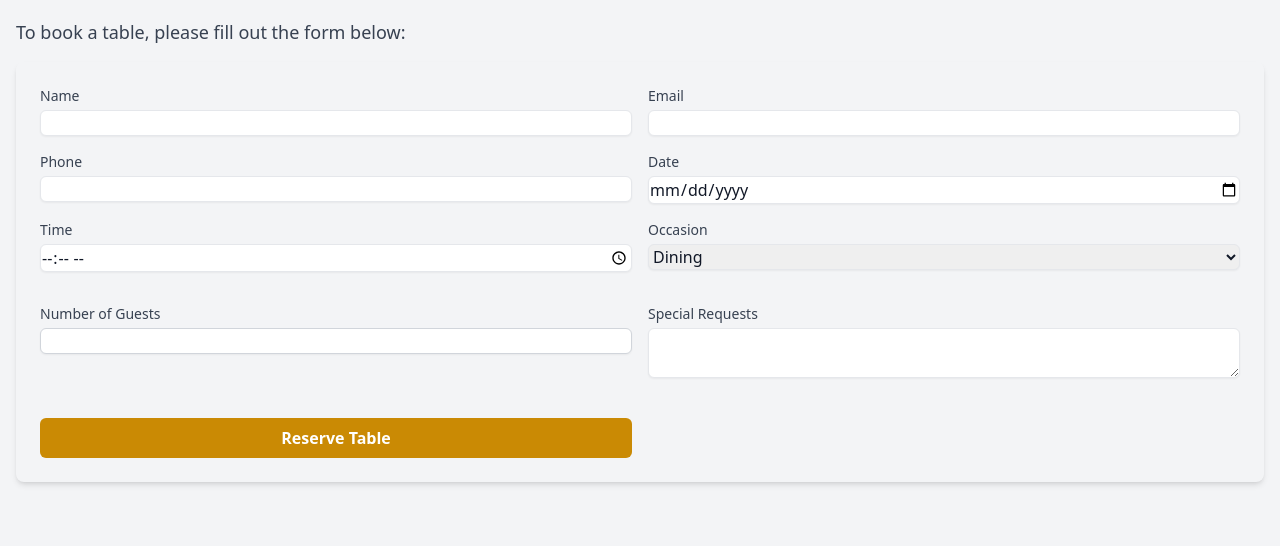
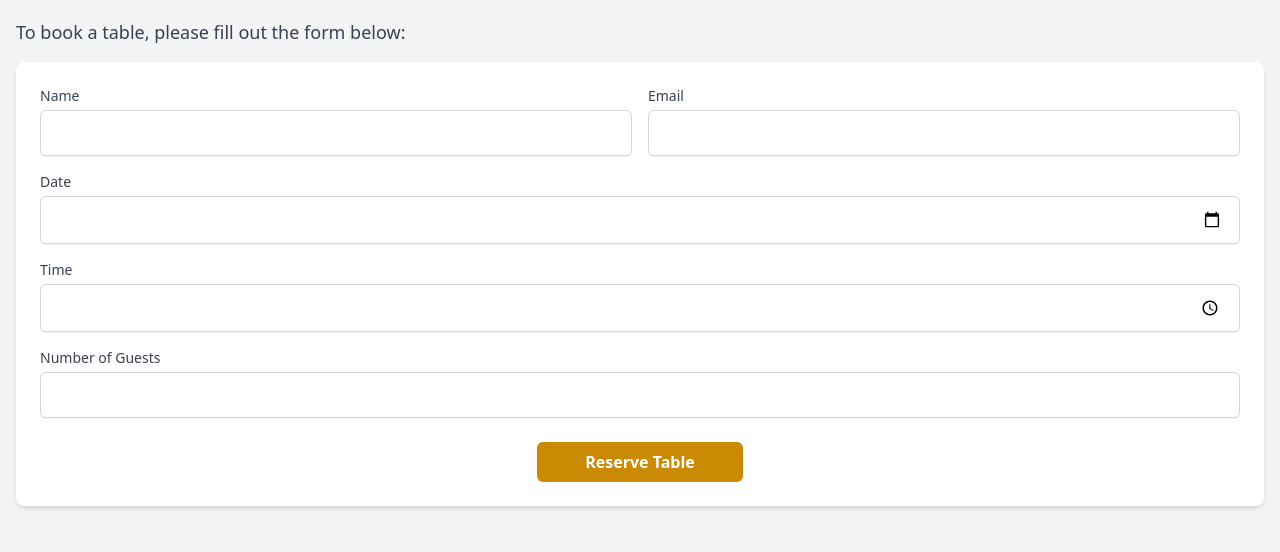
Before and after one commit to Th3ngSer/T-Rester, a plain HTML site: page Resevations/reservations.html in a window 1280 px wide. Shown: the part 248-800 px from the top of the page. Drawn offline with nearby package versions, Linux system fonts and the light colour scheme.

Commit message:
Modified file

```diff
--- a/Resevations/reservations.html
+++ b/Resevations/reservations.html
@@ -1,5 +1,6 @@
 <!DOCTYPE html>
 <html lang="en">
+
 <head>
 	<meta charset="UTF-8">
 	<meta name="viewport" content="width=device-width, initial-scale=1.0">
@@ -7,32 +8,42 @@
 	<link rel="stylesheet" href="reservations.css">
 	<script src="https://cdn.tailwindcss.com"></script>
 </head>
+
 <body>
 	<header class="shadow-md pt-2 top-0 z-50 sticky">
 		<nav class="container mx-auto flex justify-between items-center px-8 mt-4">
 			<button>
-                <img src="/Photo/Logo.png" class="w-15 h-20 rounded-full hover:text-sky-500 ext-5xl font-bold transition duration-200">
+				<img src="/Photo/Logo.png"
+					class="w-15 h-20 rounded-full hover:text-sky-500 ext-5xl font-bold transition duration-200">
 				<p class="text-yellow-500 font-medium">T - Rester</p>
 			</button>
 			<ul class="flex space-x-4 margin-right-8 text-xl">
-                <li><a href="/index.html" class="nav-link text-yellow-500 hover:text-white-700 font-medium transition duration-200">Home</a></li>
-                <li><a href="/About_us/about.html" class="nav-link text-yellow-500 hover:text-white-600 font-medium transition duration-200">About us</a></li>
-                <li><a href="/Menu/menu.html" class="nav-link text-yellow-500 hover:text-white-700 font-medium transition duration-200">Menu</a></li>
-                <li><a href="/Resevations/reservations.html" class="nav-link text-yellow-500 hover:text-white-700 font-medium transition duration-200">Pages</a></li>
-                <li><a href="/Contact_us/contact.html" class="nav-link text-yellow-500 hover:text-white-600 font-medium transition duration-200">Contact us</a></li>
+				<li><a href="/index.html"
+						class="nav-link text-yellow-500 hover:text-white-700 font-medium transition duration-200">Home</a>
+				</li>
+				<li><a href="/About_us/about.html"
+						class="nav-link text-yellow-500 hover:text-white-600 font-medium transition duration-200">About
+						us</a></li>
+				<li><a href="/Menu/menu.html"
+						class="nav-link text-yellow-500 hover:text-white-700 font-medium transition duration-200">Menu</a>
+				</li>
+				<li><a href="/Resevations/reservations.html"
+						class="nav-link text-yellow-500 hover:text-white-700 font-medium transition duration-200">Pages</a>
+				</li>
+				<li><a href="/Contact_us/contact.html"
+						class="nav-link text-yellow-500 hover:text-white-600 font-medium transition duration-200">Contact
+						us</a></li>
 				<li>
-                    <form id="search-form" class="relative flex items-center bg-gray-200 rounded-full shadow-md hover:shadow-lg transition duration-300">
-                    <input
-                        type="text"
-                        id="search-input"
-                        placeholder="Search..."
-                        class="bg-transparent text-gray-700 rounded-full py-2 px-4 focus:outline-none focus:ring-2 focus:ring-gold-700 w-48 transition duration-300"
-                    >
-                    <button
-                        type="submit"
+					<form id="search-form"
+						class="relative flex items-center bg-gray-200 rounded-full shadow-md hover:shadow-lg transition duration-300">
+						<input type="text" id="search-input" placeholder="Search..."
+							class="bg-transparent text-gray-700 rounded-full py-2 px-4 focus:outline-none focus:ring-2 focus:ring-gold-700 w-48 transition duration-300">
+						<button type="submit"
 							class="absolute right-2 text-gray-500 hover:text-gray-700 transition duration-300">
-                        <svg xmlns="http://www.w3.org/2000/svg" class="h-5 w-5" fill="none" viewBox="0 0 24 24" stroke="currentColor">
-                            <path stroke-linecap="round" stroke-linejoin="round" stroke-width="2" d="M21 21l-4.35-4.35m2.85-6.15a7 7 0 11-14 0 7 7 0 0114 0z" />
+							<svg xmlns="http://www.w3.org/2000/svg" class="h-5 w-5" fill="none" viewBox="0 0 24 24"
+								stroke="currentColor">
+								<path stroke-linecap="round" stroke-linejoin="round" stroke-width="2"
+									d="M21 21l-4.35-4.35m2.85-6.15a7 7 0 11-14 0 7 7 0 0114 0z" />
 							</svg>
 						</button>
 					</form>
@@ -45,58 +56,51 @@
 
 	<section id="reservations" class="py-16 bg-gray-100">
 		<div class="container mx-auto px-4">
-    <h2 class="text-4xl font-bold text-gray-900 mb-6">Make a Reservation</h2>
+			<h2 class="text-4xl font-bold text-gray-900 mb-6 ">Make a Reservation</h2>
 			<p class="text-lg text-gray-700 mb-4">To book a table, please fill out the form below:</p>
 
-    <form id="reservation-form" class="bg-white= p-6 rounded-lg shadow-md">
-      <div class=" grid grid-cols-1 md:grid-cols-2 gap-4">
+			<form id="reservation-form" class="bg-white p-6 rounded-lg shadow-md">
+				<div class="grid grid-cols-1 md:grid-cols-2 gap-4">
 					<div>
 						<label for="name" class="block text-sm font-medium text-gray-700">Name</label>
-          <input type="text" id="name" name="name" required class="mt-1 block w-full border border-black-300 text-gray-900 rounded-md shadow-sm focus:ring focus:ring-yellow-600">
+						<input type="text" id="name" name="name" required
+							class="mt-1  block w-full border px-4 py-2 text-lg border-gray-300 rounded-md shadow-sm focus:ring focus:ring-yellow-600">
 					</div>
 					<div>
 						<label for="email" class="block text-sm font-medium text-gray-700">Email</label>
-            <input type="email" id="email" name="email" required class="mt-1 block w-full border border-black-300 text-gray-900 rounded-md shadow-sm focus:ring focus:ring-yellow-600">
+						<input type="email" id="email" name="email" required
+							class="mt-1 block w-full border  px-4 py-2 text-lg border-gray-300 rounded-md shadow-sm focus:ring focus:ring-yellow-600">
 					</div>
-        <div>
-          <label for="phone" class="block text-sm font-medium text-gray-700">Phone</label>
-          <input type="tel" id="phone" name="phone" required class="mt-1 block w-full border border-black-300 text-gray-900 rounded-md shadow-sm focus:ring focus:ring-yellow-600">
 				</div>
 
-        <div>
+				<div class="mt-4">
 					<label for="date" class="block text-sm font-medium text-gray-700">Date</label>
-            <input type="date" id="date" name="date" required class="mt-1 block w-full border border-black-300 text-gray-900 rounded-md shadow-sm focus:ring focus:ring-yellow-600">
+					<input type="date" id="date" name="date" required
+						class="mt-1 block w-full border  px-4 py-2 text-lg border-gray-300 rounded-md shadow-sm focus:ring focus:ring-yellow-600">
 				</div>
 
-        <div>
+				<div class="mt-4">
 					<label for="time" class="block text-sm font-medium text-gray-700">Time</label>
-            <input type="time" id="time" name="time" required class="mt-1 block w-full border border-black-300 text-gray-900 rounded-md shadow-sm focus:ring focus:ring-yellow-600">
+					<input type="time" id="time" name="time" required
+						class="mt-1 block w-full border  px-4 py-2 text-lg border-gray-300 rounded-md shadow-sm focus:ring focus:ring-yellow-600">
 				</div>
 
-        <div>
-            <label for="occasion" class="block text-sm font-medium text-gray-700">Occasion</label>
-            <select id="occasion" name="occasion" class="mt-1 block w-full border border-black-300 text-gray-900 rounded-md shadow-sm focus:ring focus:ring-yellow-600">
-                <option value="dining">Dining</option>
-                <option value="birthday">Birthday</option>
-                <option value="anniversary">Anniversary</option>
-                <option value="other">Other</option>
-            </select>
-        </div>
 				<div class="mt-4">
 					<label for="guests" class="block text-sm font-medium text-gray-700">Number of Guests</label>
-            <input type="number" id="guests" name="guests" required min="1" max="20" class="mt-1 block w-full border border-gray-300 text-gray-900 rounded-md shadow-sm focus:ring focus:ring-yellow-600">
+					<input type="number" id="guests" name="guests" required min="1" max="20"
+						class="mt-1 block w-full border  px-4 py-2 text-lg border-gray-300 rounded-md shadow-sm focus:ring focus:ring-yellow-600">
 				</div>
-        <div class="mt-4">
-            <label for="special-requests" class="block text-sm font-medium text-gray-700">Special Requests</label>
-            <textarea id="special-requests" name="special-requests" rows="2" class="mt-1 block w-full border border-black-300 text-gray-900 rounded-md shadow-sm focus:ring focus:ring-yellow-600"></textarea>
+				<div class="flex justify-center">
+                    <button type="submit"
+					class=" mt-6 bg-yellow-600 hover:bg-yellow-700 text-white font-bold py-2 px-12 rounded-md transition duration-200">
+					Reserve Table
+				   </button>
 			    </div>
 
-      <button type="submit" class="submit mt-6 bg-yellow-600 hover:bg-yellow-700 text-white font-bold py-2 px-4 rounded-md transition duration-200">
-        Reserve Table
-      </button>
 			</form>
 		</div>
 	</section>
+
 
 
 	<section class="py-16 bg-white">
@@ -113,19 +117,15 @@
 				<p class="text-lg text-gray-700 mb-4">** 123 Khmer Street, Phnom Penh, Cambodia</p>
 				<p class="text-lg text-gray-700 mb-6">** Email: info@T-Rester.com</p>
 				<p class="text-lg text-gray-700 mb-6">** Phone: +855 96 728 033 1</p>
-                <a href="https://maps.app.goo.gl/YourGoogleMapsLink" target="_blank" class="btn-primary inline-block">Get Directions</a>
+				<a href="https://maps.app.goo.gl/YourGoogleMapsLink" target="_blank"
+					class="btn-primary inline-block">Get Directions</a>
 			</div>
 			<div class="map-placeholder bg-gray-300 w-full h-80 rounded-lg overflow-hidden shadow-lg">
 				<iframe
 					src="https://www.google.com/maps/embed?pb=!1m18!1m12!1m3!1d15664.120023617196!2d104.91039868710332!3d11.558363765103444!2m3!1f0!2f0!3f0!3m2!1i1024!2i768!4f13.1!3m3!1m2!1s0x3109513dc76a6be3%3A0x9c00e628ee3e911c!2sPhnom%20Penh%2C%20Cambodia!5e0!3m2!1sen!2suk!4v1701234567890!5m2!1sen!2suk"
-                    width="100%"
-                    height="100%"
-                    style="border:0;"
-                    allowfullscreen=""
-                    loading="lazy"
+					width="100%" height="100%" style="border:0;" allowfullscreen="" loading="lazy"
 					referrerpolicy="no-referrer-when-downgrade"
-                    title="Google Maps Location of Delicious Bites"
-                ></iframe>
+					title="Google Maps Location of Delicious Bites"></iframe>
 			</div>
 		</div>
 	</section>
@@ -139,7 +139,8 @@
 				<div>
 					<h3 class="text-xl font-bold text-white mb-4">About Us</h3>
 					<p class="text-gray-400 text-sm">
-                    T-Rester is dedicated to serving the finest Cambodian cuisine with a warm and welcoming atmosphere. Join us for an unforgettable dining experience.
+						T-Rester is dedicated to serving the finest Cambodian cuisine with a warm and welcoming
+						atmosphere. Join us for an unforgettable dining experience.
 					</p>
 				</div>
 
@@ -147,10 +148,14 @@
 				<div>
 					<h3 class="text-xl font-bold text-white mb-4">Quick Links</h3>
 					<ul class="space-y-2">
-                    <li><a href="/Restaurants_Web/index.html" class="text-gray-400 hover:text-white transition duration-200">Home</a></li>
-                    <li><a href="/Menu/menu.html" class="text-gray-400 hover:text-white transition duration-200">Menu</a></li>
-                    <li><a href="/Resevations/reservations.html" class="text-gray-400 hover:text-white transition duration-200">Reservations</a></li>
-                    <li><a href="/Contact_us/contact.html" class="text-gray-400 hover:text-white transition duration-200">Contact Us</a></li>
+						<li><a href="/Restaurants_Web/index.html"
+								class="text-gray-400 hover:text-white transition duration-200">Home</a></li>
+						<li><a href="/Menu/menu.html"
+								class="text-gray-400 hover:text-white transition duration-200">Menu</a></li>
+						<li><a href="/Resevations/reservations.html"
+								class="text-gray-400 hover:text-white transition duration-200">Reservations</a></li>
+						<li><a href="/Contact_us/contact.html"
+								class="text-gray-400 hover:text-white transition duration-200">Contact Us</a></li>
 					</ul>
 				</div>
 
@@ -170,20 +175,25 @@
 			<div class="flex flex-col md:flex-row justify-between items-center text-center md:text-left">
 				<p class="text-sm text-gray-400 mb-4 md:mb-0">&copy; 2023 T-Rester. All rights reserved.</p>
 				<div class="flex space-x-4">
-                <a href="https://web.facebook.com/?_rdc=1&_rdr#" class="text-gray-400 hover:text-white transition duration-200">
+					<a href="https://web.facebook.com/?_rdc=1&_rdr#"
+						class="text-gray-400 hover:text-white transition duration-200">
 						<svg xmlns="http://www.w3.org/2000/svg" class="h-6 w-6" fill="currentColor" viewBox="0 0 24 24">
-                        <path d="M22.675 0h-21.35C.6 0 0 .6 0 1.325v21.351C0 23.4.6 24 1.325 24H12.82v-9.294H9.692v-3.622h3.128V8.413c0-3.1 1.894-4.788 4.659-4.788 1.325 0 2.463.099 2.794.143v3.24h-1.918c-1.504 0-1.796.715-1.796 1.763v2.31h3.591l-.467 3.622h-3.124V24h6.116c.725 0 1.325-.6 1.325-1.324V1.325C24 .6 23.4 0 22.675 0z"/>
+							<path
+								d="M22.675 0h-21.35C.6 0 0 .6 0 1.325v21.351C0 23.4.6 24 1.325 24H12.82v-9.294H9.692v-3.622h3.128V8.413c0-3.1 1.894-4.788 4.659-4.788 1.325 0 2.463.099 2.794.143v3.24h-1.918c-1.504 0-1.796.715-1.796 1.763v2.31h3.591l-.467 3.622h-3.124V24h6.116c.725 0 1.325-.6 1.325-1.324V1.325C24 .6 23.4 0 22.675 0z" />
 						</svg>
 					</a>
 					<a href="https://www.instagram.com/" class="text-gray-400 hover:text-white transition duration-200">
 						<svg xmlns="http://www.w3.org/2000/svg" class="h-6 w-6" fill="currentColor" viewBox="0 0 24 24">
-                        <path d="M12 2.163c3.204 0 3.584.012 4.849.07 1.366.062 2.633.332 3.608 1.308.975.975 1.246 2.242 1.308 3.608.058 1.265.07 1.645.07 4.849s-.012 3.584-.07 4.849c-.062 1.366-.332 2.633-1.308 3.608-.975.975-2.242 1.246-3.608 1.308-1.265.058-1.645.07-4.849.07s-3.584-.012-4.849-.07c-1.366-.062-2.633-.332-3.608-1.308-.975-.975-1.246-2.242-1.308-3.608-.058-1.265-.07-1.645-.07-4.849s.012-3.584.07-4.849c.062-1.366.332-2.633 1.308-3.608.975-.975 2.242-1.246 3.608-1.308 1.265-.058 1.645-.07 4.849-.07zm0-2.163C8.756 0 8.332.012 7.052.07 5.771.128 4.525.396 3.515 1.406c-1.01 1.01-1.278 2.256-1.336 3.537C2.012 5.756 2 6.18 2 12s.012 6.244.07 7.524c.058 1.281.326 2.527 1.336 3.537 1.01 1.01 2.256 1.278 3.537 1.336 1.281.058 1.705.07 7.524.07s6.244-.012 7.524-.07c1.281-.058 2.527-.326 3.537-1.336 1.01-1.01 1.278-2.256 1.336-3.537.058-1.281.07-1.705.07-7.524s-.012-6.244-.07-7.524c-.058-1.281-.326-2.527-1.336-3.537-1.01-1.01-2.256-1.278-3.537-1.336C18.244.012 17.82 0 12 0z"/>
-                        <path d="M12 5.838a6.162 6.162 0 1 0 0 12.324 6.162 6.162 0 0 0 0-12.324zm0 10.162a3.999 3.999 0 1 1 0-7.998 3.999 3.999 0 0 1 0 7.998zm6.406-11.845a1.44 1.44 0 1 0 0-2.88 1.44 1.44 0 0 0 0 2.88z"/>
+							<path
+								d="M12 2.163c3.204 0 3.584.012 4.849.07 1.366.062 2.633.332 3.608 1.308.975.975 1.246 2.242 1.308 3.608.058 1.265.07 1.645.07 4.849s-.012 3.584-.07 4.849c-.062 1.366-.332 2.633-1.308 3.608-.975.975-2.242 1.246-3.608 1.308-1.265.058-1.645.07-4.849.07s-3.584-.012-4.849-.07c-1.366-.062-2.633-.332-3.608-1.308-.975-.975-1.246-2.242-1.308-3.608-.058-1.265-.07-1.645-.07-4.849s.012-3.584.07-4.849c.062-1.366.332-2.633 1.308-3.608.975-.975 2.242-1.246 3.608-1.308 1.265-.058 1.645-.07 4.849-.07zm0-2.163C8.756 0 8.332.012 7.052.07 5.771.128 4.525.396 3.515 1.406c-1.01 1.01-1.278 2.256-1.336 3.537C2.012 5.756 2 6.18 2 12s.012 6.244.07 7.524c.058 1.281.326 2.527 1.336 3.537 1.01 1.01 2.256 1.278 3.537 1.336 1.281.058 1.705.07 7.524.07s6.244-.012 7.524-.07c1.281-.058 2.527-.326 3.537-1.336 1.01-1.01 1.278-2.256 1.336-3.537.058-1.281.07-1.705.07-7.524s-.012-6.244-.07-7.524c-.058-1.281-.326-2.527-1.336-3.537-1.01-1.01-2.256-1.278-3.537-1.336C18.244.012 17.82 0 12 0z" />
+							<path
+								d="M12 5.838a6.162 6.162 0 1 0 0 12.324 6.162 6.162 0 0 0 0-12.324zm0 10.162a3.999 3.999 0 1 1 0-7.998 3.999 3.999 0 0 1 0 7.998zm6.406-11.845a1.44 1.44 0 1 0 0-2.88 1.44 1.44 0 0 0 0 2.88z" />
 						</svg>
 					</a>
 					<a href="https://x.com/" class="text-gray-400 hover:text-white transition duration-200">
 						<svg xmlns="http://www.w3.org/2000/svg" class="h-6 w-6" fill="currentColor" viewBox="0 0 24 24">
-                        <path d="M23.954 4.569c-.885.392-1.83.656-2.825.775 1.014-.611 1.794-1.574 2.163-2.723-.949.555-2.005.959-3.127 1.184-.896-.959-2.173-1.555-3.591-1.555-2.717 0-4.92 2.203-4.92 4.917 0 .39.045.765.127 1.124-4.087-.205-7.713-2.165-10.141-5.144-.422.722-.666 1.561-.666 2.475 0 1.708.87 3.213 2.188 4.096-.807-.026-1.566-.248-2.228-.616v.061c0 2.385 1.693 4.374 3.946 4.827-.413.111-.849.171-1.296.171-.317 0-.626-.03-.927-.086.627 1.956 2.444 3.379 4.6 3.419-1.68 1.319-3.809 2.105-6.102 2.105-.396 0-.788-.023-1.175-.067 2.179 1.397 4.768 2.212 7.548 2.212 9.054 0 14.001-7.496 14.001-13.986 0-.213-.005-.425-.014-.637.961-.695 1.8-1.562 2.46-2.549z"/>
+							<path
+								d="M23.954 4.569c-.885.392-1.83.656-2.825.775 1.014-.611 1.794-1.574 2.163-2.723-.949.555-2.005.959-3.127 1.184-.896-.959-2.173-1.555-3.591-1.555-2.717 0-4.92 2.203-4.92 4.917 0 .39.045.765.127 1.124-4.087-.205-7.713-2.165-10.141-5.144-.422.722-.666 1.561-.666 2.475 0 1.708.87 3.213 2.188 4.096-.807-.026-1.566-.248-2.228-.616v.061c0 2.385 1.693 4.374 3.946 4.827-.413.111-.849.171-1.296.171-.317 0-.626-.03-.927-.086.627 1.956 2.444 3.379 4.6 3.419-1.68 1.319-3.809 2.105-6.102 2.105-.396 0-.788-.023-1.175-.067 2.179 1.397 4.768 2.212 7.548 2.212 9.054 0 14.001-7.496 14.001-13.986 0-.213-.005-.425-.014-.637.961-.695 1.8-1.562 2.46-2.549z" />
 						</svg>
 					</a>
 				</div>
@@ -193,4 +203,5 @@
 
 	<script src="reservations.js"></script>
 </body>
+
 </html>
```
Also changed, not shown: Contact_us/contact.html (+8 -6 lines), 1 other file. Lines whose indentation alone changed are shown as unchanged.
